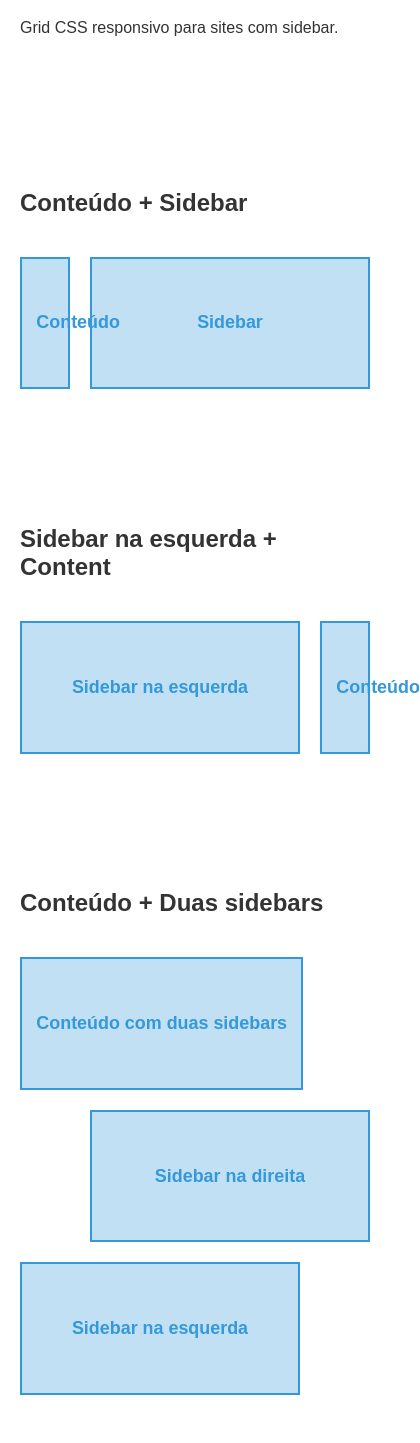
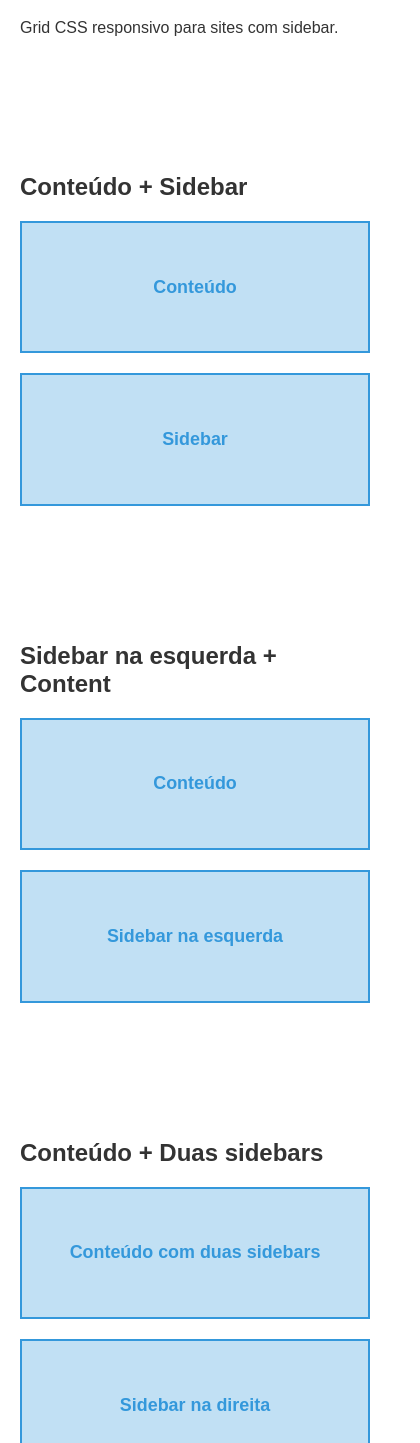
Before and after one commit to andergtk/blogrid, a website: page demo.html in a window 390 px wide. Shown: the part 157-1600 px from the top of the page, 420 px wide, since content can reach past the window. Drawn offline with Linux system fonts and the light colour scheme.

Commit message:
Correção de algumas coisas e adicionado media-queries. Fix #1

```diff
--- a/blogrid.css
+++ b/blogrid.css
@@ -1,75 +1,106 @@
 /*!
  * Blogrid
- * Responsive CSS grid for sites with sidebar.
+ *
+ * Grid CSS responsivo para sites com sidebar.
  * https://github.com/andergtk/blogrid
  */
 
-/*
- * Grid (row)
- */
+/* Uma classe container para definir a largura e centralizar a pagina. */
+.container {
+	display: block;
+	margin: 0 auto;
+	max-width: 1240px;
+}
+
+/* Evita que o padding interfira na largura. */
 .grid,
 .grid .col { box-sizing: border-box }
 
+
+/**
+ * O Grid
+ *
+ * Adicione a classe .grid para cada linha (row) do site.
+ */
 .grid {
 	display: block;
 	padding-right: 10px;
 	padding-left: 10px;
-	*zoom: 1;
-}
-
-/* clearfix */
-.grid:after {
-	content: "";
-	display: table;
+	width: 100%;
 	clear: both;
 }
 
+/**
+ * clearfix by: Nicolas Gallagher
+ * http://nicolasgallagher.com/micro-clearfix-hack/
+ */
+.grid { *zoom: 1; }
 
-/*
- * Columns
+.grid:before,
+.grid:after {
+	content: " ";
+	display: table;
+}
+
+.grid:after { clear: both; }
+
+
+/**
+ * As Colunas
+ *
+ * Adicione a classe .col em cada coluna do site.
  */
 .grid .col {
 	float: left;
-	padding: 0 10px 20px;
-	vertical-align: top;
+	margin-bottom: 20px;
+	padding-right: 10px;
+	padding-left: 10px;
 }
 
-/* correct spacing of nested columns */
-.grid .grid {
+/* Remove o padding desnecessario, pois o elemento pai ja possue. */
+.col .grid {
 	padding-right: 0;
 	padding-left: 0;
-	width: 100%;
 }
 
-.grid .grid:last-child .col { padding-bottom: 0; }
-.grid .grid .col:first-child { padding-left: 0; }
-.grid .grid .col:last-child { padding-right: 0; }
+.col .grid:last-child .col { margin-bottom: 0; }
+.col .grid .col:first-child { padding-left: 0; }
+.col .grid .col:last-child { padding-right: 0; }
 
 
-/* for sites with sidebar */
-.grid .content {
+/**
+ * O Grid Principal
+ *
+ * Adicione a classe .content se seu site possui uma sidebar, por padrao
+ * definida com 300 pixels de largura. Adicione a classe .content-with-sidebars
+ * se for utilizar duas sidebars.
+ *
+ * Utilize a classe .sidebar para definir a barra lateral da direita, caso
+ * queira na esquerda coloque apenas a classe .sidebar-left.
+ */
+.grid .content,
+.grid .content-with-sidebars {
 	display: inline-block;
 	float: none;
 	width: calc( 100% - 300px );
 }
 
-.grid .content-two-sidebars {
-	display: inline-block;
-	float: none;
-	width: calc( 100% - 600px );
-}
+.grid .content-with-sidebars { width: calc( 100% - 600px ); }
 
-.grid .sidebar {
+.grid .sidebar,
+.grid .sidebar-left {
 	float: right;
 	width: 300px;
 }
 
-.grid .sidebar-left {
-	float: left;
-	width: 300px;
-}
+.grid .sidebar-left { float: left; }
 
 
+/**
+ * O Grid Geral
+ *
+ * Sistema simples com ate seis colunas.
+ */
 .grid .whole,
 .grid .full-width { width: 100%; }
 .grid .half { width: 50%; }
@@ -88,7 +119,11 @@
 
 
 /*
- * Push columns
+ * Empurrar Colunas
+ *
+ * Adicione a classe .push-* para mover a coluna para a direita, aumentando a
+ * margin da esquerda com o valor correspondente aquela fracao, por exemplo
+ * .push-one-third empurra a coluna deixando um espaco de 1/3 antes dela.
  */
 .grid .push-to-right { float: right; }
 .grid .push-half { margin-left: 50%; }
@@ -106,21 +141,58 @@
 .grid .push-five-sixths { margin-left: 83.3335%; }
 
 
-/*
- * Gutters
+/**
+ * Remover espaço entre colunas
+ *
+ * Use .no-gutters no grid para remover o espaco entre as colunas.
  */
+.no-gutters > .col {
+	padding-right: 0;
+	padding-left: 0;
+}
+
+.col .no-gutters.grid {
+	padding-right: 0;
+	padding-left: 0;
+}
+
+/* Compensa o padding tirado das colunas. */
 .no-gutters.grid {
 	padding-right: 20px;
 	padding-left: 20px;
 }
 
-.no-gutters .col,
-.no-gutters.col {
-	padding-right: 0;
-	padding-left: 0;
+
+/**
+ * Breakpoints
+ */
+
+/* Medium Screen */
+@media ( max-width: 1000px ) {
+
+	/* Empilha colunas que nao tenham determinadas classes */
+	.grid .col:not(.no-stack-never):not(.no-stack-ms) {
+		float: none;
+		margin: 0 0 20px; /* anula o efeito da classe .push-* */
+		width: 100%;
+		clear: both;
+	}
+
+	/* Remove padding de colunas em grids aninhados e adiciona margin-bottom. */
+	.col .grid .col:not(.no-stack-ms):not(.no-stack-never) { padding: 0; }
+	.col .grid:last-child .col:last-child { margin-bottom: 0; }
 }
 
+/* Small Screen */
+@media ( max-width: 800px ) {
 
-/*
- * Breakpoints (media-queries)
- */
+	/* Empilha colunas que nao tem a classe .no-stack-never. */
+	.grid .col:not(.no-stack-never) {
+		float: none;
+		margin: 0 0 20px; /* anula o efeito da classe .push-* */
+		width: 100%;
+		clear: both;
+	}
+
+	.col .grid .col:not(.no-stack-never) { padding: 0; }
+}
```
